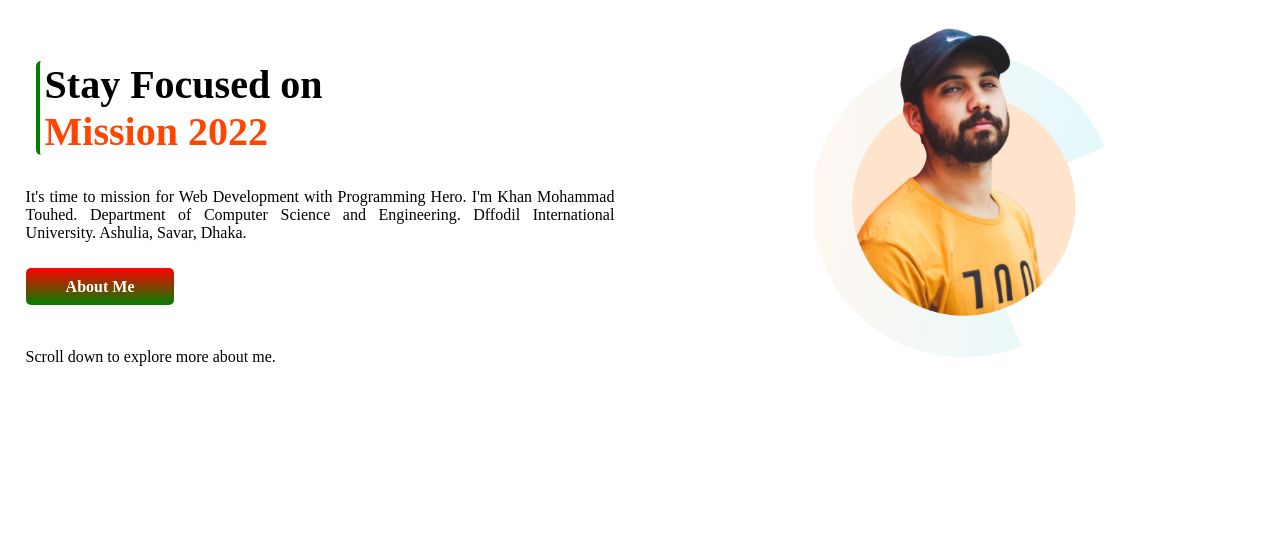
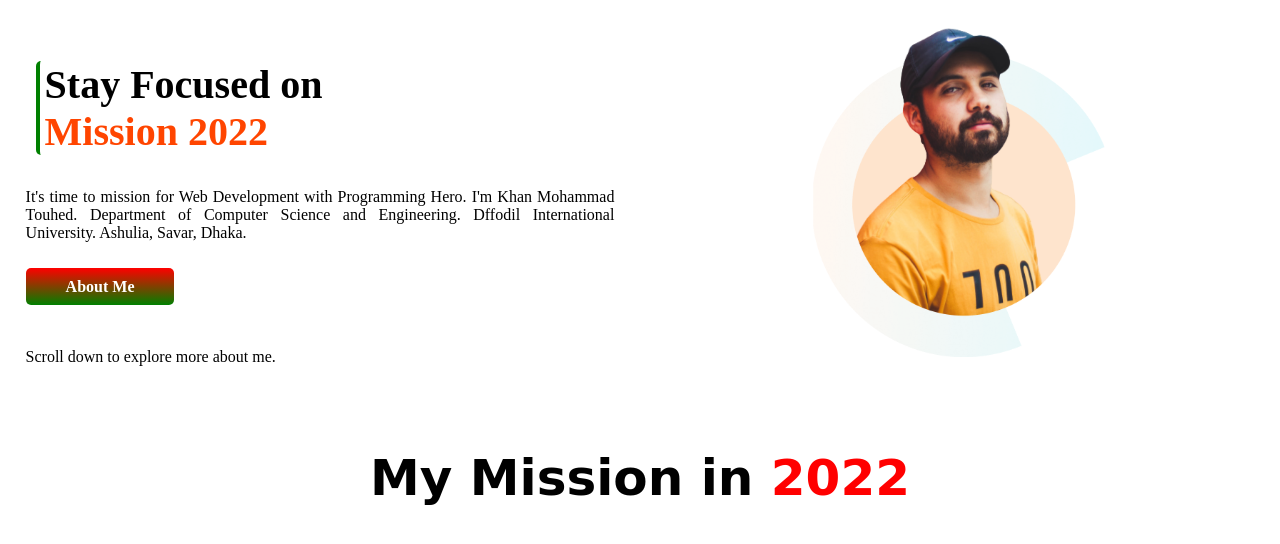
Before and after one commit to TouhedurRahman/mission-2022-trk, a plain HTML site: page index.html in a window 1280 px wide. Drawn offline with Linux system fonts and the light colour scheme.

Commit message:
second-section-header

```diff
--- a/index.html
+++ b/index.html
@@ -37,6 +37,11 @@
             <img src="images/person.png" alt="person-0">
         </div>
     </section>
+
+    <section>
+        <h1 id="second-section-header">My Mission in <span style="color: red;">2022</span></h1>
+    </section>
+
 </body>
 
 </html>
--- a/style.css
+++ b/style.css
@@ -43,3 +43,10 @@ body{
     padding: 10px 40px;
     border-radius: 5px;
 }
+
+#second-section-header{
+  text-align: center;
+  font-size: 50px;
+  font-family: 'Dancing Script', cursive;
+  font-family: 'Lobster', cursive;
+}
```
